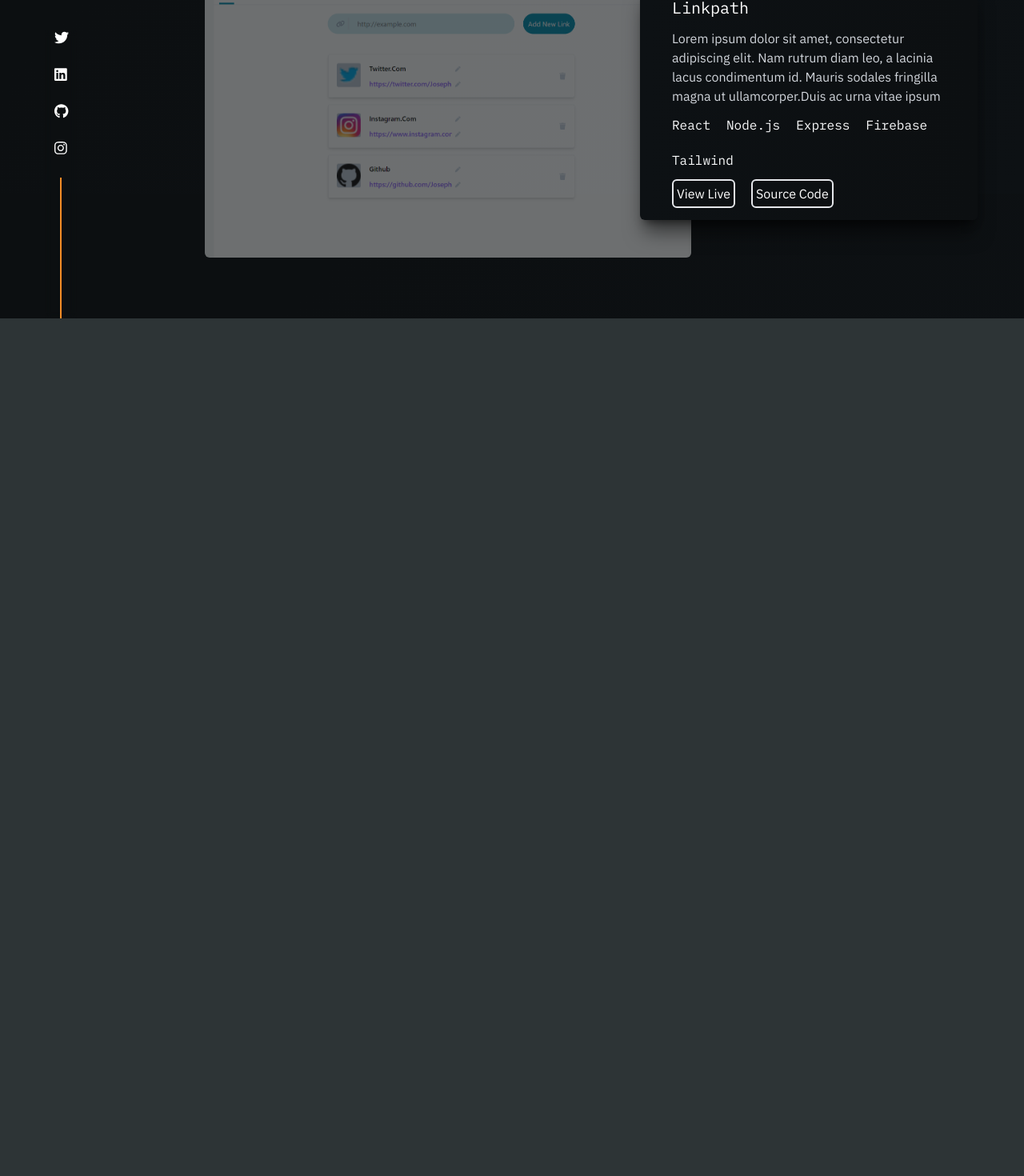
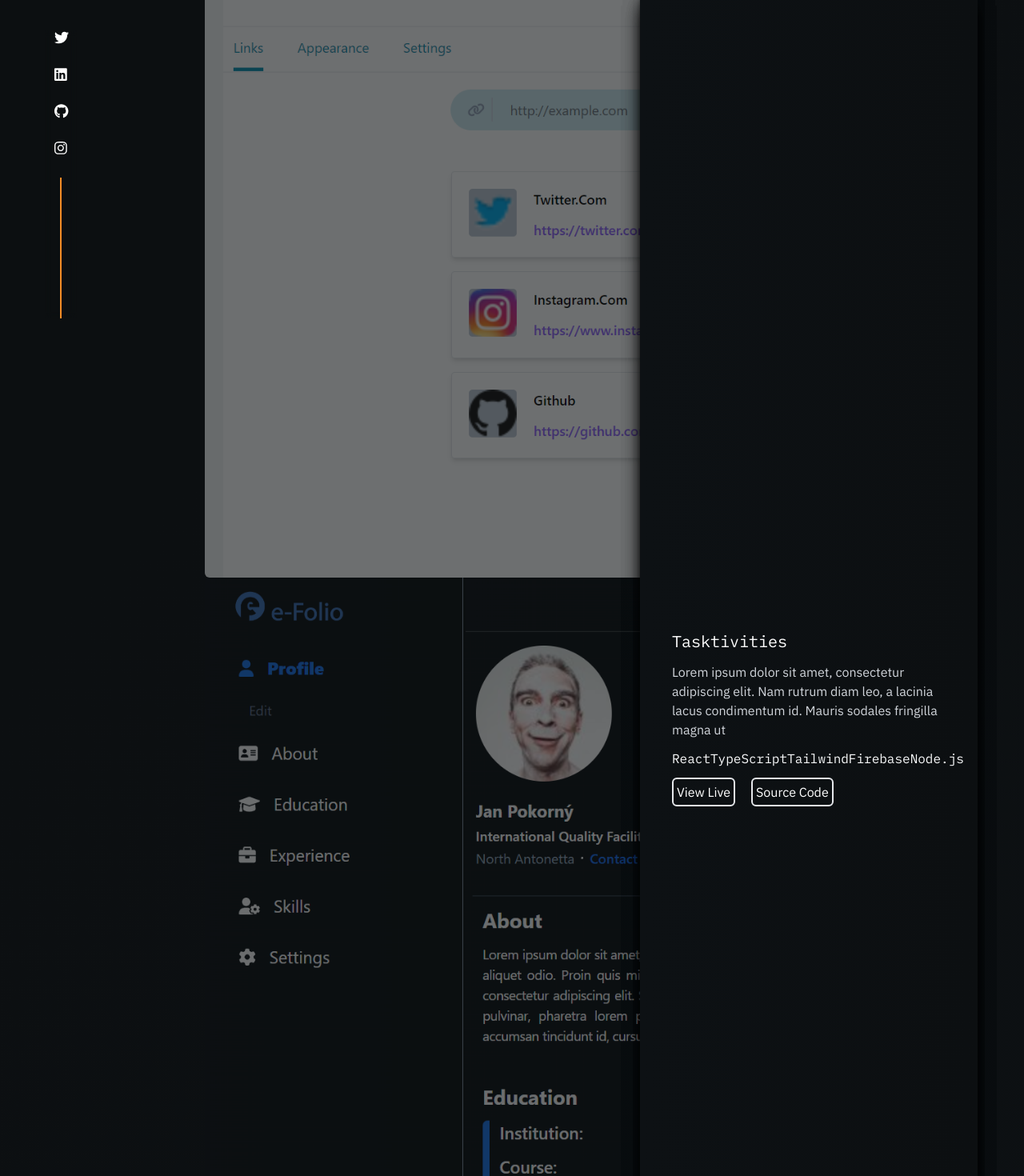
Before and after one commit to JosephChuksN/JosephChuksN, a React (Create React App) app: page /projects in a window 1280 px wide. Shown: the part 402-1872 px from the top of the page at 80% size. Before the commit the page ends 800 px from the top, so only its background shows below. Built offline with nearby package versions, Linux system fonts and the light colour scheme.

Commit message:
added data to project

```diff
--- /dev/null
+++ b/src/components/ProjectData.tsx
@@ -0,0 +1,30 @@
+import React from 'react'
+import { ProjectInterface } from '../interfaces/projectDataInterface'
+
+interface props {
+    data:ProjectInterface
+}
+
+const ProjectData:React.FC<props> = ({data}) => {
+
+
+  return (
+    <div className="w-full h-[100vh]  flex  lg:static relative ">
+     <span className="flex w-full lg:hover:opacity-90 transition-all duration-300 ease-in-out delay-75  opacity-40   lg:w-[38rem] h-full rounded-md  bg-no-repeat bg-cover" style={{backgroundImage:`url(${data.image})`}}></span>
+     <div className="flex gap-10  lg:gap-3 flex-col h-full lg:h-[55%]  justify-center  absolute w-full lg:w-[55%] left-0 lg:left-[34rem] top-0  lg:top-48 bg-[#000000b5]  lg:bg-gradient-to-l from-[#0c0f11] to-[#0d1114] py-3 px-2  lg:px-10 shadow-xl shadow-[#00000082] rounded-md">
+      <span className="text-white text-xl font-headers">{data.name}</span>
+      <span className="text-gray-300 font-para">{data.description}</span>
+        <span className="font-headers text-gray-50 flex flex-wrap gap-5">
+          <span>{data.technologies}</span>
+        </span>
+        <span className="text-white font-headers flex gap-5">
+          <span className="border-2 p-1 font-para rounded-md cursor-pointer text-base transition-all duration-100 delay-75 ease-in-out hover:text-[#F78D26] hover:border-[#F78D26] hover:scale-75">View Live</span>
+          <span className="border-2 p-1 font-para rounded-md cursor-pointer text-base transition-all duration-100 delay-75 ease-in-out hover:text-[#F78D26] hover:border-[#F78D26] hover:scale-75">Source Code</span>
+        </span>
+    </div>
+</div>
+
+  )
+}
+
+export default ProjectData
--- a/src/components/Projects.tsx
+++ b/src/components/Projects.tsx
@@ -1,8 +1,13 @@
 import React from 'react'
+import ProjectData from './ProjectData'
 import linkpath from '../assets/linkpathphoto.png'
+import { projectDatas } from '../projectData'
 import { Slide } from 'react-awesome-reveal'
 
 const Projects:React.FC = () => {
+
+
+
   return (
     <div  className="flex flex-col  gap-10 md:w-3/5 mx-auto px-5 md:px-0 lg:pt-10 pt-12 translate-y-20 relative">
       <span className="text-4xl text-white font-semibold font-headers flex gap-1 mb-3">
@@ -10,28 +15,11 @@ const Projects:React.FC = () => {
     Projects
     <span className="text-[#F78D26]">{`}`}</span>
     </span>
-<div className="w-full h-[50vh]  flex lg:static relative ">
-  <span className="flex w-full lg:hover:opacity-90 transition-all duration-300 ease-in-out delay-75  opacity-40   lg:w-[38rem] h-full rounded-md  bg-no-repeat bg-cover" style={{backgroundImage:`url(${linkpath})`}}></span>
-  <div className="flex gap-10  lg:gap-3 flex-col h-full lg:h-[55%]  justify-center  absolute w-full lg:w-[55%] left-0 lg:left-[34rem] top-0  lg:top-48 bg-[#000000b5]  lg:bg-gradient-to-l from-[#0c0f11] to-[#0d1114] py-3 px-2  lg:px-10 shadow-xl shadow-[#00000082] rounded-md">
-    <span className="text-white text-xl font-headers">Linkpath</span>
-    <span className="text-gray-300 font-para">Lorem ipsum dolor sit amet, consectetur adipiscing elit. Nam rutrum diam leo, a
-      lacinia lacus condimentum id. Mauris sodales fringilla magna ut
-      ullamcorper.Duis ac urna vitae ipsum</span>
-      <span className="font-headers text-gray-50 flex flex-wrap gap-5">
-        <span>React</span>
-        <span>Node.js</span>
-        <span>Express</span>
-        <span>Firebase</span>
-        <span>Tailwind</span>
-      </span>
-      <span className="text-white font-headers flex gap-5">
-        <span className="border-2 p-1 font-para rounded-md cursor-pointer text-base transition-all duration-100 delay-75 ease-in-out hover:text-[#F78D26] hover:border-[#F78D26] hover:scale-75">View Live</span>
-        <span className="border-2 p-1 font-para rounded-md cursor-pointer text-base transition-all duration-100 delay-75 ease-in-out hover:text-[#F78D26] hover:border-[#F78D26] hover:scale-75">Source Code</span>
-      </span>
-  </div>
-</div>
-
-
+    <div>{projectDatas.map(data=>(
+      <ProjectData
+       data={data}
+       />
+    ))}</div>
     </div>
   )
 }
--- a/src/interfaces/projectDataInterface.ts
+++ b/src/interfaces/projectDataInterface.ts
@@ -1,5 +1,6 @@
-export interface ProjectData {
+export interface ProjectInterface {
  name:string
  description:string
  technologies:string[]
+ image:string
 }
--- a/src/projectData.ts
+++ b/src/projectData.ts
@@ -1,25 +1,36 @@
-import { ProjectData } from "./interfaces/projectDataInterface";
+import { ProjectInterface } from "./interfaces/projectDataInterface";
+import linkpath from './assets/linkpathphoto.png'
+import portfoliobuild from './assets/portfoliobuild.png'
+import weatherApp from './assets/weatherapp.png'
+import todoApp from './assets/todophoto.png'
 
-const projectDatas:ProjectData[]  = [
+
+
+
+const projectDatas:ProjectInterface[]  = [
     {
         name:"Linkpath",
         description:"Lorem ipsum dolor sit amet, consectetur adipiscing elit. Nam rutrum diam leo, a lacinia lacus condimentum id. Mauris sodales fringilla magna ut",
-        technologies:["React", "Tailwind", "Firebase", "Node.js"]
+        technologies:["React", "Tailwind", "Firebase", "Node.js"],
+        image:linkpath
     },
     {
         name:"E-Folio",
         description:"Lorem ipsum dolor sit amet, consectetur adipiscing elit. Nam rutrum diam leo, a lacinia lacus condimentum id. Mauris sodales fringilla magna ut",
-        technologies:["React", "Tailwind", "Firebase", "Node.js"]
+        technologies:["React", "Tailwind", "Firebase", "Node.js"],
+        image:portfoliobuild
     },
     {
         name:"WeatherApp",
         description:"Lorem ipsum dolor sit amet, consectetur adipiscing elit. Nam rutrum diam leo, a lacinia lacus condimentum id. Mauris sodales fringilla magna ut",
-        technologies:["Html", "Css", "JavaScript", "OpenweatherApi"]
+        technologies:["Html", "Css", "JavaScript", "OpenweatherApi"],
+        image:weatherApp
     },
     {
         name:"Tasktivities",
         description:"Lorem ipsum dolor sit amet, consectetur adipiscing elit. Nam rutrum diam leo, a lacinia lacus condimentum id. Mauris sodales fringilla magna ut",
-        technologies:["React", "TypeScript", "Tailwind", "Firebase", "Node.js"]
+        technologies:["React", "TypeScript", "Tailwind", "Firebase", "Node.js"],
+        image:todoApp
     }
 
 
```
